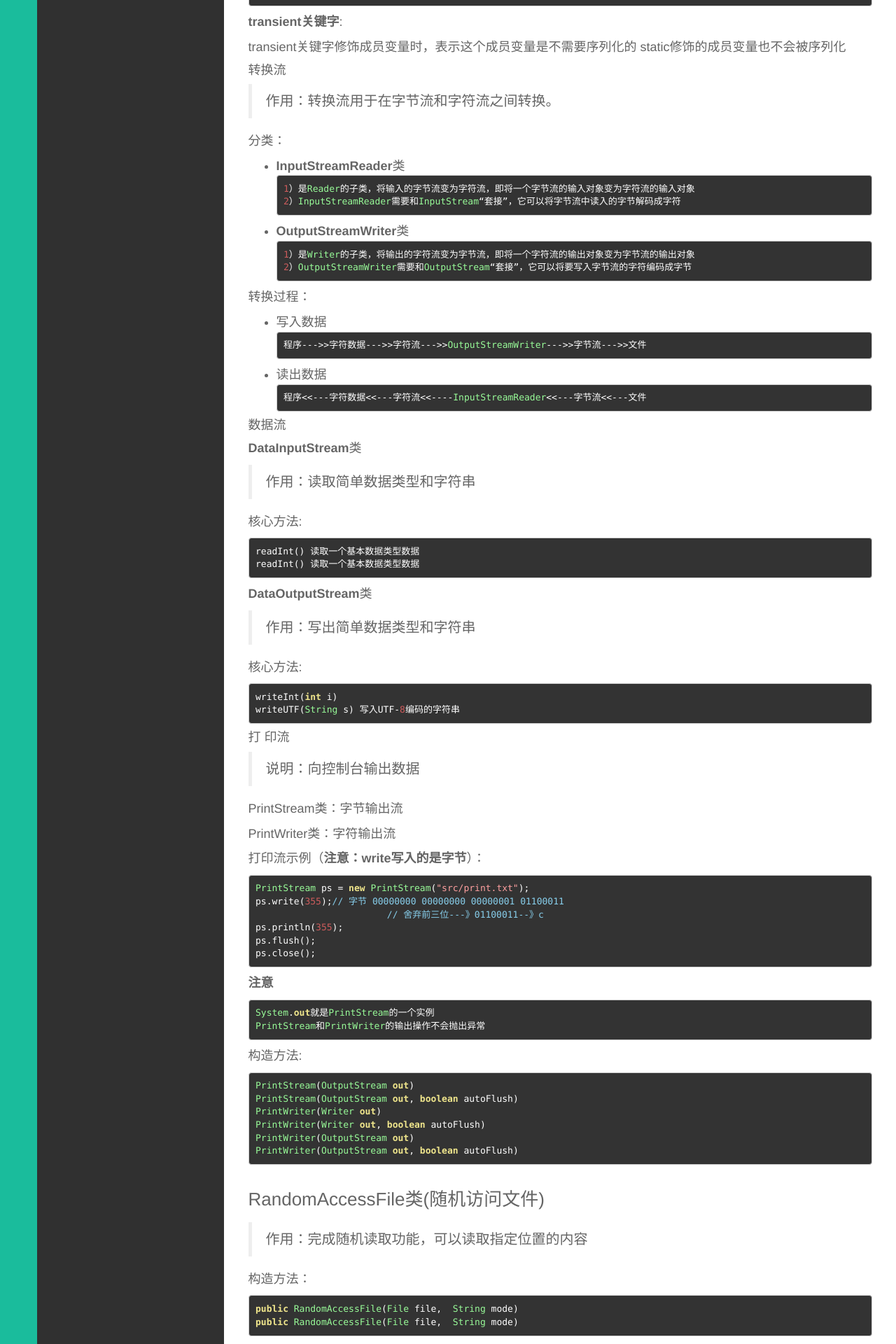
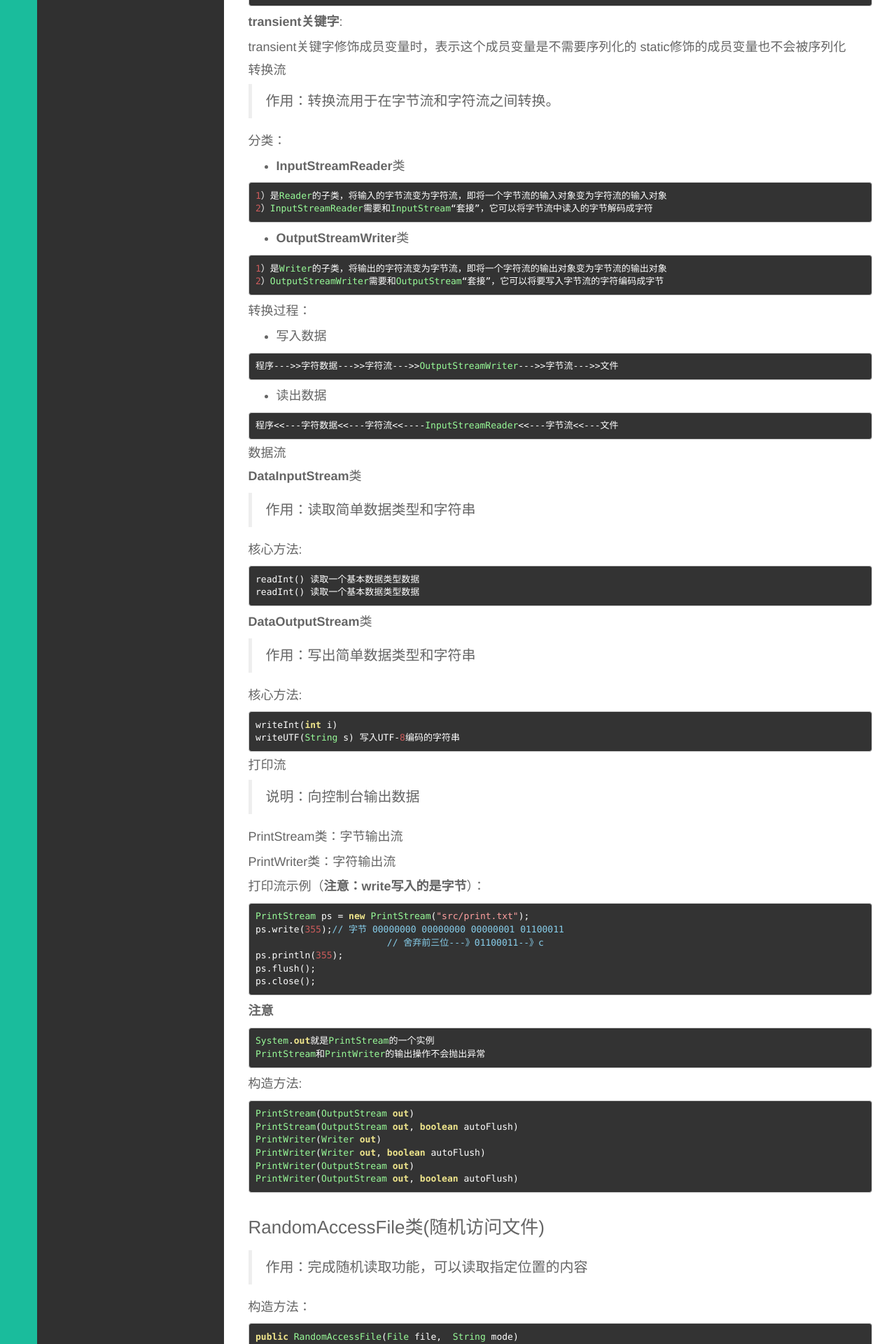
Before and after one commit to wswenyue/wswenyue.github.io, a Jekyll site: the page built from _posts/Java/2014-1-16-java-io-stream-2.md, in a window 1280 px wide. Shown: the part 1211-3131 px from the top of the page at 70% size. Built offline with Jekyll 4.4.1, drawn with Linux system fonts in a browser that asks for light colours; Markdown is read by kramdown in place of the engine named in the settings.

Commit message:
调整格式

````diff
--- a/_posts/Java/2014-1-16-java-io-stream-2.md
+++ b/_posts/Java/2014-1-16-java-io-stream-2.md
@@ -17,6 +17,7 @@ description:
 > 说明：缓冲流是处理流的一种,建立在相应的节点流之上，对读写的数据提供了缓冲的功能，提高了读写的效率，还增加了一些新的方法
 
 **注意**：
+
 - 1、对于缓冲输出流，写出的数据会先缓存在内存缓冲区中，关闭此流前要用flush()方法将缓存区的数据立刻写出
 - 2、关闭过滤流时，会自动关闭过滤流所包装的所有底层流
 
@@ -65,24 +66,29 @@ static修饰的成员变量也不会被序列化
 分类：
 
 - **InputStreamReader**类
+
 ```
 1）是Reader的子类，将输入的字节流变为字符流，即将一个字节流的输入对象变为字符流的输入对象
 2）InputStreamReader需要和InputStream“套接”，它可以将字节流中读入的字节解码成字符
 ```
 
 - **OutputStreamWriter**类
+
 ```
 1）是Writer的子类，将输出的字符流变为字节流，即将一个字符流的输出对象变为字节流的输出对象
 2）OutputStreamWriter需要和OutputStream“套接”，它可以将要写入字节流的字符编码成字节
 ```
 
 转换过程：
+
 - 写入数据
+
 ```
 程序--->>字符数据--->>字符流--->>OutputStreamWriter--->>字节流--->>文件
 ```
 
 - 读出数据
+
 ```
 程序<<---字符数据<<---字符流<<----InputStreamReader<<---字节流<<---文件
 ```
@@ -110,7 +116,7 @@ writeInt(int i)
 writeUTF(String s) 写入UTF-8编码的字符串
 ```
 
-#### 打 印流
+#### 打印流
 
 > 说明：向控制台输出数据
 
@@ -119,6 +125,7 @@ PrintStream类：字节输出流
 PrintWriter类：字符输出流
 
 打印流示例（**注意：write写入的是字节**）：
+
 ```java
 PrintStream ps = new PrintStream("src/print.txt");
 ps.write(355);// 字节 00000000 00000000 00000001 01100011
@@ -129,12 +136,14 @@ ps.close();
 ```
 
 **注意**
+
 ```java
 System.out就是PrintStream的一个实例
 PrintStream和PrintWriter的输出操作不会抛出异常
 ```
 
 构造方法:
+
 ```java
 PrintStream(OutputStream out)
 PrintStream(OutputStream out, boolean autoFlush)
````
